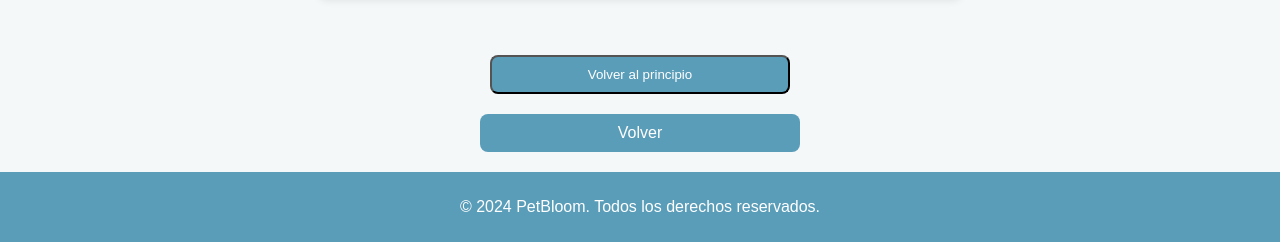
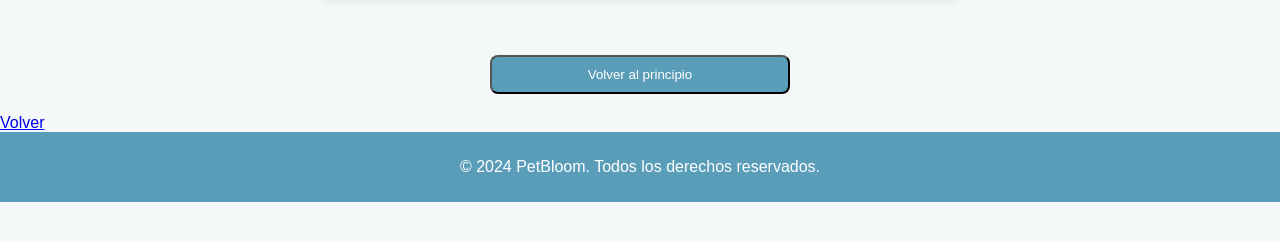
Before and after one commit to Theyproy/Ellosproy.github.io, a plain HTML site: page perros.html in a window 1280 px wide. Shown: the part 3568-3810 px from the top of the page. After the commit the page ends 3770 px from the top, so only its background shows below. Drawn offline with Linux system fonts and the light colour scheme.

Commit message:
perros.html

```diff
--- a/perros.html
+++ b/perros.html
@@ -738,7 +738,7 @@
     <button class="scroll-top-btn" onclick="scrollToTop()">Volver al principio</button>
 
     <!-- Botón para redirigir -->
-    <a href="index.html" class="external-link-btn">Volver</a>
+    <a href="perros.html" >Volver</a>
 
     <footer>
         <p>&copy; 2024 PetBloom. Todos los derechos reservados.</p>
```
